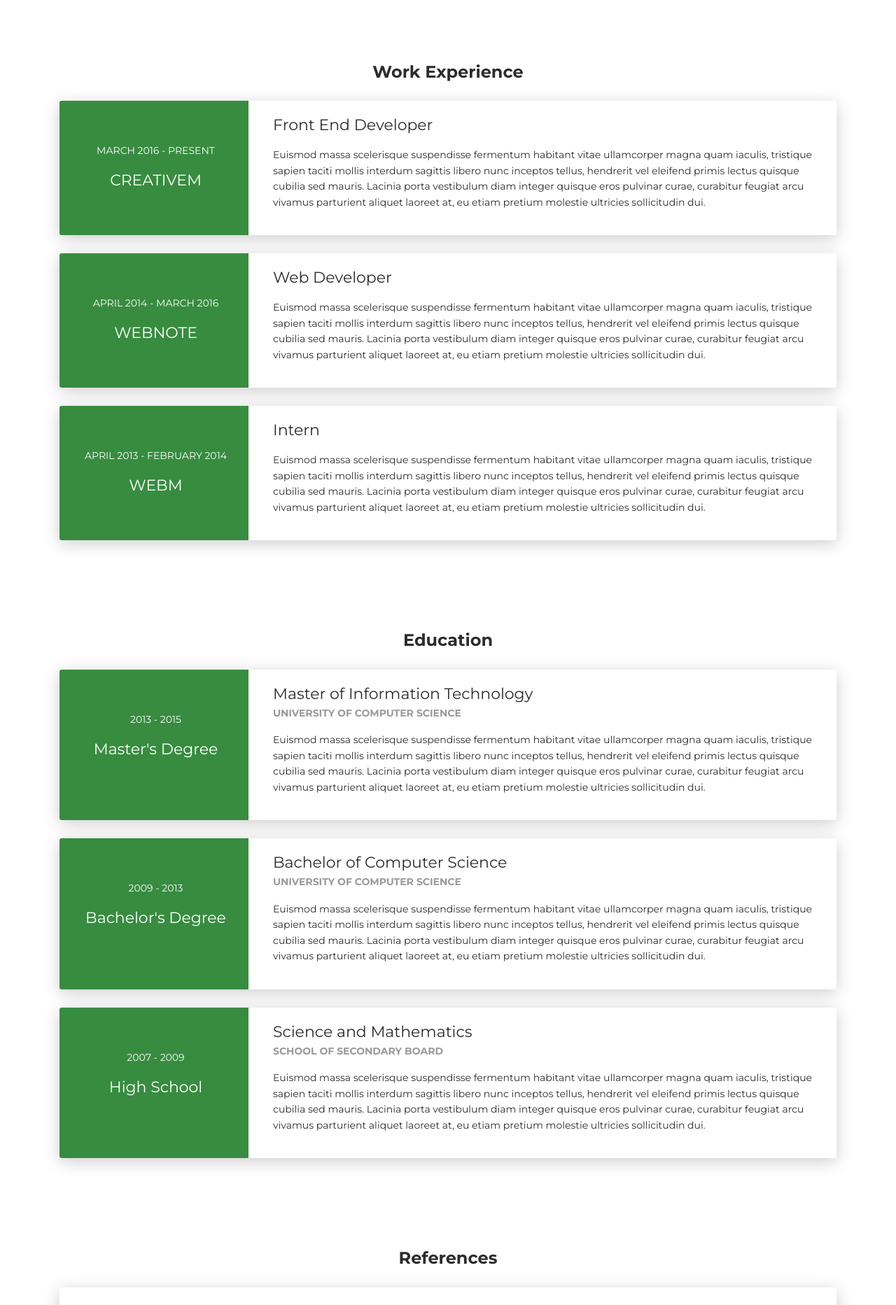
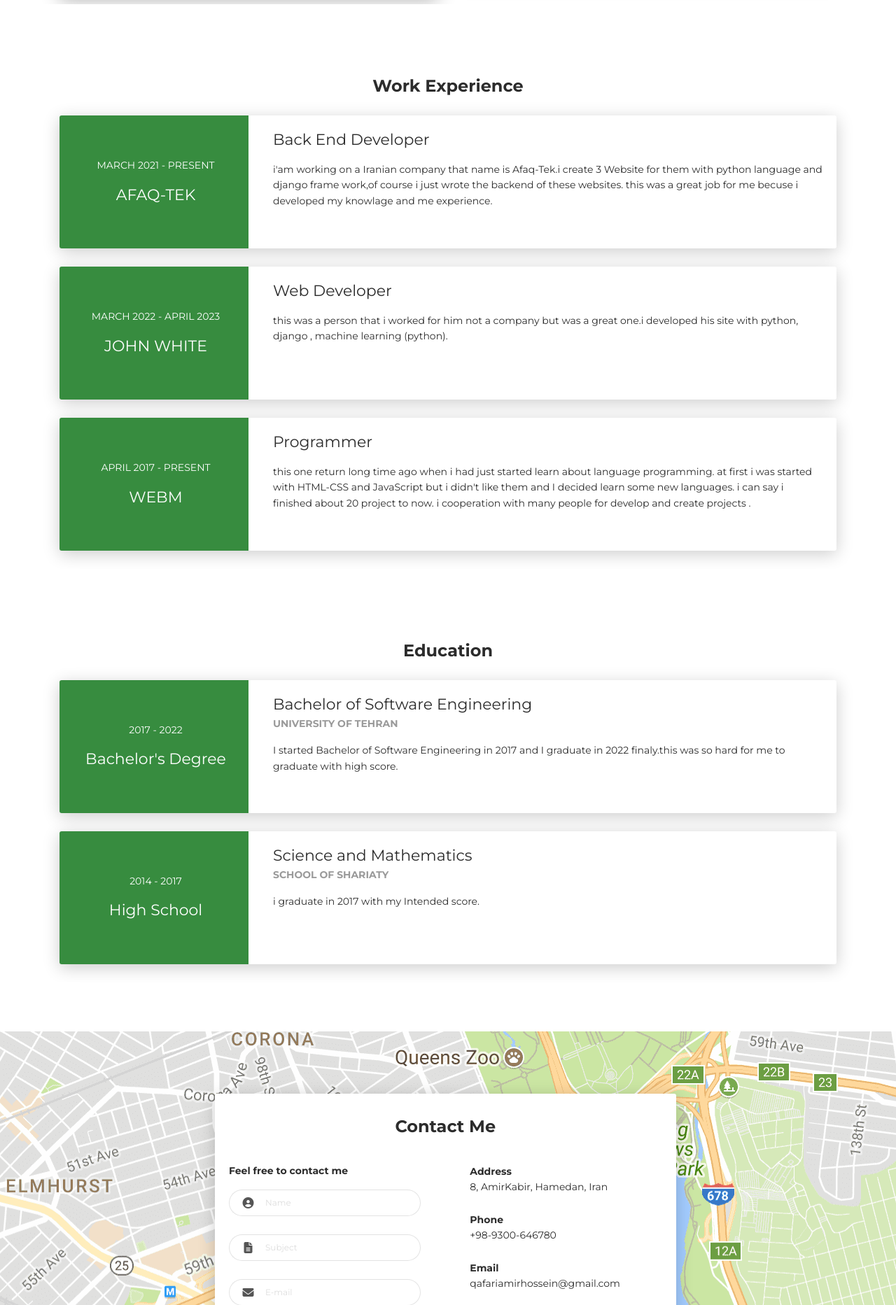
Before and after one commit to qafariamirhossein/resume-website, a Django app: page / in a window 1280 px wide. Shown: the part 2353-4218 px from the top of the page at 70% size. Run offline with Django 3.2, Linux system fonts and the light colour scheme; some libraries are stand-ins or nearby versions.

Commit message:
complete
yes

```diff
--- a/templates/index.html
+++ b/templates/index.html
@@ -50,9 +50,9 @@
       <!-- <div class="page-header-image" data-parallax="true" style="background-image: url('images/cc-bg-1.jpg')"></div> -->
       <div class="container">
         <div class="content-center">
-          <div class="cc-profile-image"><a href="#"><img src="{% static 'images/anthony' %}.jpg" alt="Image"/></a></div>
+          <div class="cc-profile-image"><a href="#"><img src="{% static 'images/me' %}.jpg" alt="Image"/></a></div>
           <div class="h2 title">AmirHossein Qafari</div>
-          <p class="category text-white">Web Developer, backend programmer,  Photographer</p><a class="btn btn-primary smooth-scroll mr-2" href="#contact" data-aos="zoom-in" data-aos-anchor="data-aos-anchor">Hire Me</a><a class="btn btn-primary" href="#" data-aos="zoom-in" data-aos-anchor="data-aos-anchor">Download CV</a>
+          <p class="category text-white">Web Developer, backend programmer,  Photographer</p><a class="btn btn-primary smooth-scroll mr-2" href="#contact" data-aos="zoom-in" data-aos-anchor="data-aos-anchor">Hire Me</a>
         </div>
       </div>
       <div class="section">
@@ -71,7 +71,10 @@
           <div class="card-body">
             <div class="h4 mt-0 title">About</div>
             <p>Hello! I am AmirHossein Qafari. Web Developer, Backend Programmer and Photographer.</p>
-            <p>Creative CV is a HTML resume template for professionals. Built with Bootstrap 4, Now UI Kit and FontAwesome, this modern and responsive design template is perfect to showcase your portfolio, skills and experience. <a href="https://templateflip.com/templates/creative-cv/" target="_blank">Learn More</a></p>
+            <p>I have Bachelor's degree of software engineering. i worked with a big Iranian company for 4 years.
+              I start learning WordPress and Python 2 years ago and now i learning about machine learning and data science.
+              i speak English & Persian.
+              my hobbies are study ,hiking, swimming, also i'am a sporter.</p>
           </div>
         </div>
         <div class="col-lg-6 col-md-12">
@@ -79,7 +82,7 @@
             <div class="h4 mt-0 title">Basic Information</div>
             <div class="row">
               <div class="col-sm-4"><strong class="text-uppercase">Age:</strong></div>
-              <div class="col-sm-8">21</div>
+              <div class="col-sm-8">22</div>
             </div>
             <div class="row mt-3">
               <div class="col-sm-4"><strong class="text-uppercase">Email:</strong></div>
@@ -91,7 +94,7 @@
             </div>
             <div class="row mt-3">
               <div class="col-sm-4"><strong class="text-uppercase">Address:</strong></div>
-              <div class="col-sm-8">8, AmirKabir, Hamedan, Iran</div>
+              <div class="col-sm-8">c</div>
             </div>
             <div class="row mt-3">
               <div class="col-sm-4"><strong class="text-uppercase">Language:</strong></div>
@@ -299,14 +302,14 @@
       <div class="row">
         <div class="col-md-3 bg-primary" data-aos="fade-right" data-aos-offset="50" data-aos-duration="500">
           <div class="card-body cc-experience-header">
-            <p>March 2016 - Present</p>
-            <div class="h5">CreativeM</div>
+            <p>March 2021 - Present</p>
+            <div class="h5">Afaq-Tek</div>
           </div>
         </div>
         <div class="col-md-9" data-aos="fade-left" data-aos-offset="50" data-aos-duration="500">
           <div class="card-body">
-            <div class="h5">Front End Developer</div>
-            <p>Euismod massa scelerisque suspendisse fermentum habitant vitae ullamcorper magna quam iaculis, tristique sapien taciti mollis interdum sagittis libero nunc inceptos tellus, hendrerit vel eleifend primis lectus quisque cubilia sed mauris. Lacinia porta vestibulum diam integer quisque eros pulvinar curae, curabitur feugiat arcu vivamus parturient aliquet laoreet at, eu etiam pretium molestie ultricies sollicitudin dui.</p>
+            <div class="h5">Back End Developer</div>
+            <p>i'am working on a Iranian company that name is Afaq-Tek.i create 3 Website for them with python language and django frame work,of course i just wrote the backend of these websites. this was a great job for me becuse i developed my knowlage and me experience.</p>
           </div>
         </div>
       </div>
@@ -315,14 +318,14 @@
       <div class="row">
         <div class="col-md-3 bg-primary" data-aos="fade-right" data-aos-offset="50" data-aos-duration="500">
           <div class="card-body cc-experience-header">
-            <p>April 2014 - March 2016</p>
-            <div class="h5">WebNote</div>
+            <p>March 2022 - April 2023</p>
+            <div class="h5">John White</div>
           </div>
         </div>
         <div class="col-md-9" data-aos="fade-left" data-aos-offset="50" data-aos-duration="500">
           <div class="card-body">
             <div class="h5">Web Developer</div>
-            <p>Euismod massa scelerisque suspendisse fermentum habitant vitae ullamcorper magna quam iaculis, tristique sapien taciti mollis interdum sagittis libero nunc inceptos tellus, hendrerit vel eleifend primis lectus quisque cubilia sed mauris. Lacinia porta vestibulum diam integer quisque eros pulvinar curae, curabitur feugiat arcu vivamus parturient aliquet laoreet at, eu etiam pretium molestie ultricies sollicitudin dui.</p>
+            <p>this was a person  that i worked for him not a company but was a great one.i developed his site with python, django , machine learning (python).</p>
           </div>
         </div>
       </div>
@@ -331,14 +334,14 @@
       <div class="row">
         <div class="col-md-3 bg-primary" data-aos="fade-right" data-aos-offset="50" data-aos-duration="500">
           <div class="card-body cc-experience-header">
-            <p>April 2013 - February 2014</p>
+            <p>April 2017 - Present</p>
             <div class="h5">WEBM</div>
           </div>
         </div>
         <div class="col-md-9" data-aos="fade-left" data-aos-offset="50" data-aos-duration="500">
           <div class="card-body">
-            <div class="h5">Intern</div>
-            <p>Euismod massa scelerisque suspendisse fermentum habitant vitae ullamcorper magna quam iaculis, tristique sapien taciti mollis interdum sagittis libero nunc inceptos tellus, hendrerit vel eleifend primis lectus quisque cubilia sed mauris. Lacinia porta vestibulum diam integer quisque eros pulvinar curae, curabitur feugiat arcu vivamus parturient aliquet laoreet at, eu etiam pretium molestie ultricies sollicitudin dui.</p>
+            <div class="h5">Programmer</div>
+            <p>this one return long time ago when i had just started learn about language programming. at first i was started with HTML-CSS and JavaScript but i didn't like them and I decided learn some new languages. i can say i finished about 20 project to now. i cooperation with many people for develop and create projects .</p>
           </div>
         </div>
       </div>
@@ -352,15 +355,15 @@
       <div class="row">
         <div class="col-md-3 bg-primary" data-aos="fade-right" data-aos-offset="50" data-aos-duration="500">
           <div class="card-body cc-education-header">
-            <p>2013 - 2015</p>
-            <div class="h5">Master's Degree</div>
+            <p>2017 - 2022</p>
+            <div class="h5">Bachelor's Degree</div>
           </div>
         </div>
         <div class="col-md-9" data-aos="fade-left" data-aos-offset="50" data-aos-duration="500">
           <div class="card-body">
-            <div class="h5">Master of Information Technology</div>
-            <p class="category">University of Computer Science</p>
-            <p>Euismod massa scelerisque suspendisse fermentum habitant vitae ullamcorper magna quam iaculis, tristique sapien taciti mollis interdum sagittis libero nunc inceptos tellus, hendrerit vel eleifend primis lectus quisque cubilia sed mauris. Lacinia porta vestibulum diam integer quisque eros pulvinar curae, curabitur feugiat arcu vivamus parturient aliquet laoreet at, eu etiam pretium molestie ultricies sollicitudin dui.</p>
+            <div class="h5">Bachelor of Software Engineering</div>
+            <p class="category">University of Tehran</p>
+            <p>I started Bachelor of Software Engineering in 2017 and I graduate in 2022 finaly.this was so hard for me to graduate with high score.</p>
           </div>
         </div>
       </div>
@@ -369,39 +372,23 @@
       <div class="row">
         <div class="col-md-3 bg-primary" data-aos="fade-right" data-aos-offset="50" data-aos-duration="500">
           <div class="card-body cc-education-header">
-            <p>2009 - 2013</p>
-            <div class="h5">Bachelor's Degree</div>
-          </div>
-        </div>
-        <div class="col-md-9" data-aos="fade-left" data-aos-offset="50" data-aos-duration="500">
-          <div class="card-body">
-            <div class="h5">Bachelor of Computer Science</div>
-            <p class="category">University of Computer Science</p>
-            <p>Euismod massa scelerisque suspendisse fermentum habitant vitae ullamcorper magna quam iaculis, tristique sapien taciti mollis interdum sagittis libero nunc inceptos tellus, hendrerit vel eleifend primis lectus quisque cubilia sed mauris. Lacinia porta vestibulum diam integer quisque eros pulvinar curae, curabitur feugiat arcu vivamus parturient aliquet laoreet at, eu etiam pretium molestie ultricies sollicitudin dui.</p>
-          </div>
-        </div>
-      </div>
-    </div>
-    <div class="card">
-      <div class="row">
-        <div class="col-md-3 bg-primary" data-aos="fade-right" data-aos-offset="50" data-aos-duration="500">
-          <div class="card-body cc-education-header">
-            <p>2007 - 2009</p>
+            <p>2014 - 2017</p>
             <div class="h5">High School</div>
           </div>
         </div>
         <div class="col-md-9" data-aos="fade-left" data-aos-offset="50" data-aos-duration="500">
           <div class="card-body">
             <div class="h5">Science and Mathematics</div>
-            <p class="category">School of Secondary board</p>
-            <p>Euismod massa scelerisque suspendisse fermentum habitant vitae ullamcorper magna quam iaculis, tristique sapien taciti mollis interdum sagittis libero nunc inceptos tellus, hendrerit vel eleifend primis lectus quisque cubilia sed mauris. Lacinia porta vestibulum diam integer quisque eros pulvinar curae, curabitur feugiat arcu vivamus parturient aliquet laoreet at, eu etiam pretium molestie ultricies sollicitudin dui.</p>
+            <p class="category">School of Shariaty</p>
+            <p>i graduate in 2017 with my Intended score.</p>
           </div>
         </div>
       </div>
     </div>
   </div>
 </div>
-<div class="section" id="reference">
+
+<!-- <div class="section" id="reference">
   <div class="container cc-reference">
     <div class="h4 mb-4 text-center title">References</div>
     <div class="card" data-aos="zoom-in">
@@ -449,7 +436,8 @@
       </div>
     </div>
   </div>
-</div>
+</div> -->
+
 <div class="section" id="contact">
   <div class="cc-contact-information" style="background-image: url('images/staticmap.png')">
     <div class="container">
@@ -499,16 +487,23 @@
                         </div>
                       </div>
                     </form>
+                    {% if messages %}
+                    <ul class="messages">
+                        {% for message in messages %}
+                        <li{% if message.tags %} class="{{ message.tags }}"{% endif %}>{{ message }}</li>
+                        {% endfor %}
+                    </ul>
+                    {% endif %}
                   </div>
                 </div>
                 <div class="col-md-6">
                   <div class="card-body">
                     <p class="mb-0"><strong>Address </strong></p>
-                    <p class="pb-2">140, City Center, New York, U.S.A</p>
+                    <p class="pb-2">8, AmirKabir, Hamedan, Iran</p>
                     <p class="mb-0"><strong>Phone</strong></p>
-                    <p class="pb-2">+1718-111-0011</p>
+                    <p class="pb-2">+98-9300-646780</p>
                     <p class="mb-0"><strong>Email</strong></p>
-                    <p>anthony@company.com</p>
+                    <p>qafariamirhossein@gmail.com</p>
                   </div>
                 </div>
               </div>
@@ -521,11 +516,8 @@
 </div></div>
     </div>
     <footer class="footer">
-      <div class="container text-center"><a class="cc-facebook btn btn-link" href="#"><i class="fa fa-facebook fa-2x " aria-hidden="true"></i></a><a class="cc-twitter btn btn-link " href="#"><i class="fa fa-twitter fa-2x " aria-hidden="true"></i></a><a class="cc-google-plus btn btn-link" href="#"><i class="fa fa-google-plus fa-2x" aria-hidden="true"></i></a><a class="cc-instagram btn btn-link" href="#"><i class="fa fa-instagram fa-2x " aria-hidden="true"></i></a></div>
+      <div class="container text-center"><a class="btn btn-default btn-round btn-lg btn-icon" href="https://github.com/qafariamirhossein" rel="tooltip" title="Follow me on Github"><i class="fa fa-github"></i></a><a class="btn btn-default btn-round btn-lg btn-icon" href="https://www.linkedin.com/in/amirhossein-qafari-a88311268/" rel="tooltip" title="Follow me on LinkedIn"><i class="fa fa-linkedin"></i></a><a class="btn btn-default btn-round btn-lg btn-icon" href="https://t.me/SomeoneThatFuckingBored" rel="tooltip" title="Follow me on Telegram"><i class="fa fa-telegram"></i></a><a class="btn btn-default btn-round btn-lg btn-icon" href="https://instagram.com/amir_qfwri" rel="tooltip" title="Follow me on Instagram"><i class="fa fa-instagram"></i></a></div>
       <div class="h4 title text-center">AmirHossein Qafari</div>
-      <div class="text-center text-muted">
-        <p>&copy; Creative CV. All rights reserved.<br>Design - <a class="credit" href="https://templateflip.com" target="_blank">TemplateFlip</a></p>
-      </div>
     </footer>
     <script src="{% static 'js/core/jquery.3.2.1.min' %}.js?ver=1.1.0"></script>
     <script src="{% static 'js/core/popper.min' %}.js?ver=1.1.0"></script>
--- a/web/admin.py
+++ b/web/admin.py
@@ -4,4 +4,4 @@ from .models import *
 admin.register(Contact)
 @admin.register(Contact)
 class ContactAdmin(admin.ModelAdmin):
-    pass
+    list_display = ('name', 'subject','email')
```
Also changed, not shown: statics/images/me.jpg (added).
